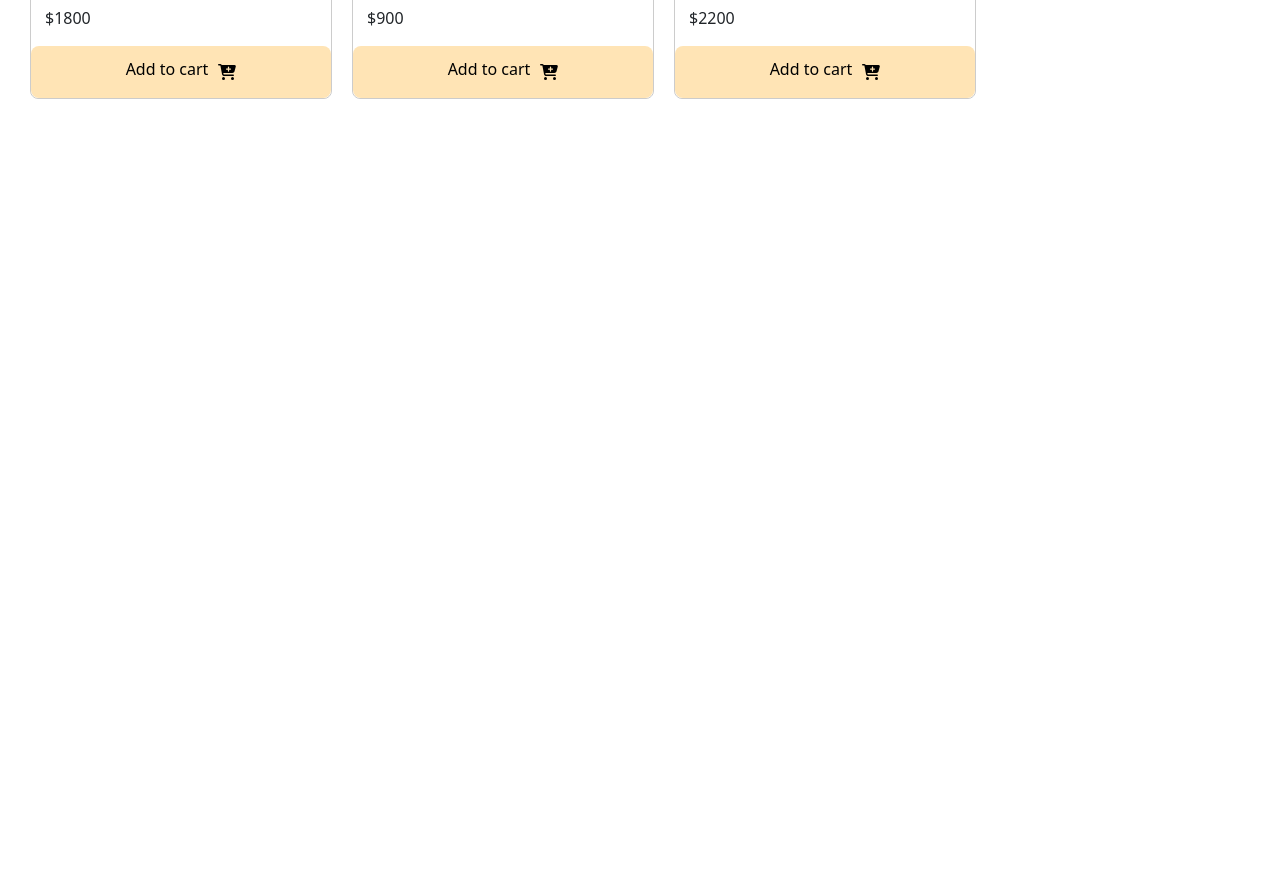
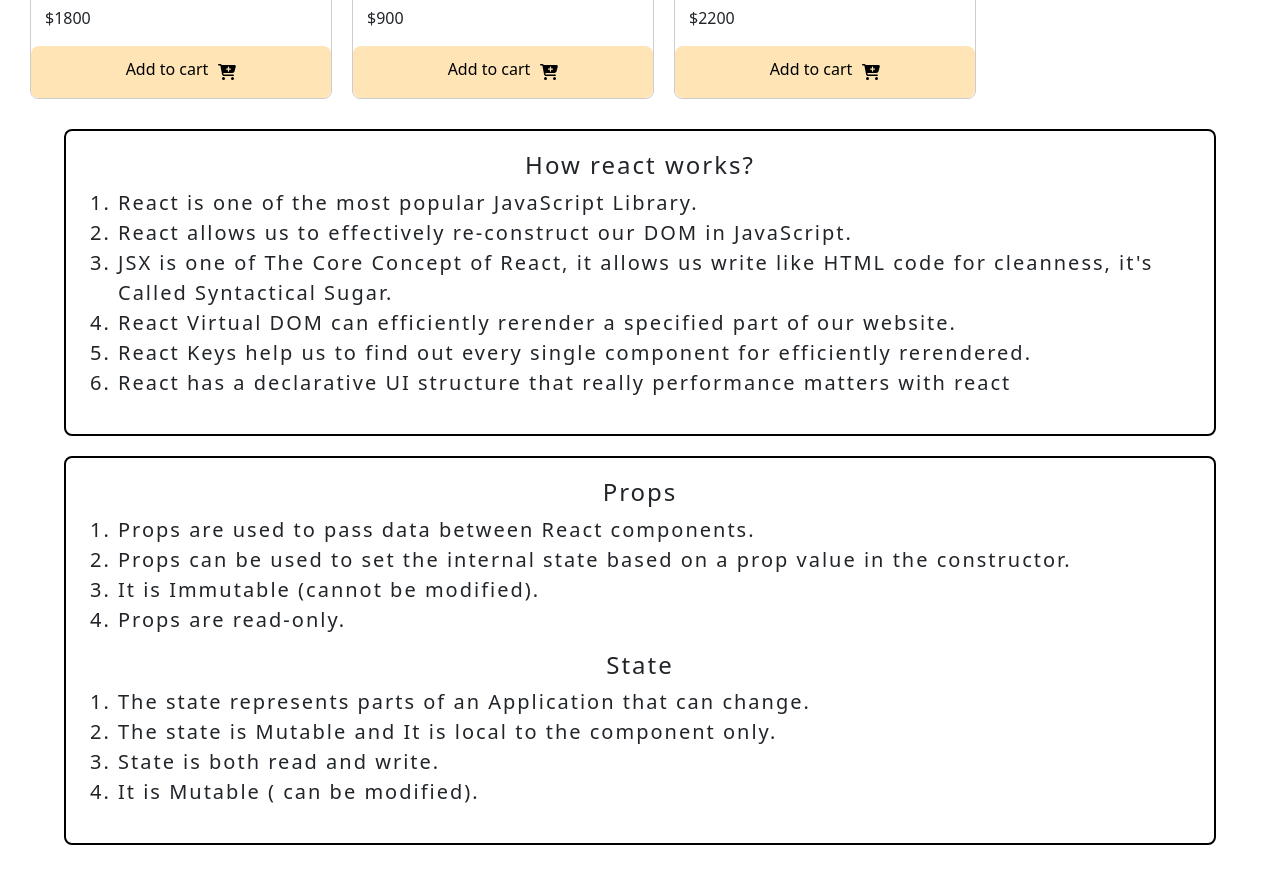
Before and after one commit to Mahmud2640/assainment-8-resubmit, a React (Create React App) app: page / in a window 1280 px wide. Shown: the part 1900-2770 px from the top of the page. Before the commit the page ends 2029 px from the top, so only its background shows below. Built offline with nearby package versions, Linux system fonts and the light colour scheme.

Commit message:
qaPart complate

```diff
--- a/src/App.js
+++ b/src/App.js
@@ -2,12 +2,14 @@ import "./App.css";
 import "bootstrap/dist/css/bootstrap.min.css";
 import Header from "./Components/Js/Header/Header";
 import Shop from "./Components/Js/Shop/Shop";
+import QaSection from "./Components/Js/QaSection/QaSection";
 
 function App() {
   return (
     <div>
       <Header></Header>
       <Shop></Shop>
+      <QaSection></QaSection>
     </div>
   );
 }
--- a/src/Components/Css/QaSection/QaSection.css
+++ b/src/Components/Css/QaSection/QaSection.css
@@ -0,0 +1,42 @@
+.qus-container {
+  width: 90%;
+  margin: auto;
+  display: grid;
+  grid-template-columns: 2fr, 1fr;
+  gap: 20px;
+  margin-top: 30px;
+  margin-bottom: 25px;
+}
+
+.react-works {
+  font-size: 20px;
+  padding: 20px;
+  letter-spacing: 0.1em;
+  border-radius: 8px;
+  border: 2px solid #000;
+}
+
+.react-works h4 {
+  text-align: center;
+}
+
+.props-states {
+  font-size: 20px;
+  padding: 20px;
+  letter-spacing: 0.1em;
+  border: 2px solid #000;
+  border-radius: 8px;
+}
+
+.props-states h4 {
+  text-align: center;
+}
+
+@media screen and(max-width: 480px) {
+  .qusandans-container {
+    grid-template-columns: 1fr;
+  }
+  .react-works {
+    width: 100%;
+  }
+}
--- a/src/Components/Css/Shop/Shop.css
+++ b/src/Components/Css/Shop/Shop.css
@@ -11,14 +11,15 @@
 .cart-container {
   margin-left: 50px;
   background-color: lightcyan;
+  border: 2px solid #FBB73F;
   padding: 20px;
-  height: 100vh;
+  height: 80vh;
   position: sticky;
-  top: 0;
+  top: 20px;
 }
 .choose-btn{
    border: 0;
-   padding: 10px 25px;
+   padding: 10px 20px;
    background-color: #FBB73F;
    color: #000;
    font-weight: 700;
--- a/src/Components/Js/QaSection/QaSection.js
+++ b/src/Components/Js/QaSection/QaSection.js
@@ -1,11 +1,55 @@
-import React from 'react';
+import React from "react";
+import "../../Css/QaSection/QaSection.css";
 
 const QaSection = () => {
-   return (
-      <div>
-         <h1>This Is QA section</h1>
+  return (
+    <div className="qus-container">
+      <div className="react-works">
+        <h4>How react works?</h4>
+        <ol>
+          <li>React is one of the most popular JavaScript Library.</li>
+          <li>
+            React allows us to effectively re-construct our DOM in JavaScript.
+          </li>
+          <li>
+            JSX is one of The Core Concept of React, it allows us write like
+            HTML code for cleanness, it's Called Syntactical Sugar.
+          </li>
+          <li>
+            React Virtual DOM can efficiently rerender a specified part of our
+            website.
+          </li>
+          <li>
+            React Keys help us to find out every single component for
+            efficiently rerendered.
+          </li>
+          <li>
+            React has a declarative UI structure that really performance matters
+            with react
+          </li>
+        </ol>
       </div>
-   );
+      <div className="props-states">
+        <h4>Props</h4>
+        <ol>
+          <li>Props are used to pass data between React components.</li>
+          <li>
+            Props can be used to set the internal state based on a prop value in
+            the constructor.
+          </li>
+          <li>It is Immutable (cannot be modified).</li>
+          <li>Props are read-only.</li>
+        </ol>
+        <h4>State</h4>
+        <ol>
+          <li>The state represents parts of an Application that can change.</li>
+          <li>The state is Mutable and It is local to the component only.</li>
+          <li>State is both read and write.</li>
+          <li>It is Mutable ( can be modified).</li>
+        </ol>
+      </div>
+    </div>
+  );
 };
 
 export default QaSection;
```
Also changed, not shown: 1 other file (tests, documents, lock files or other folders).
